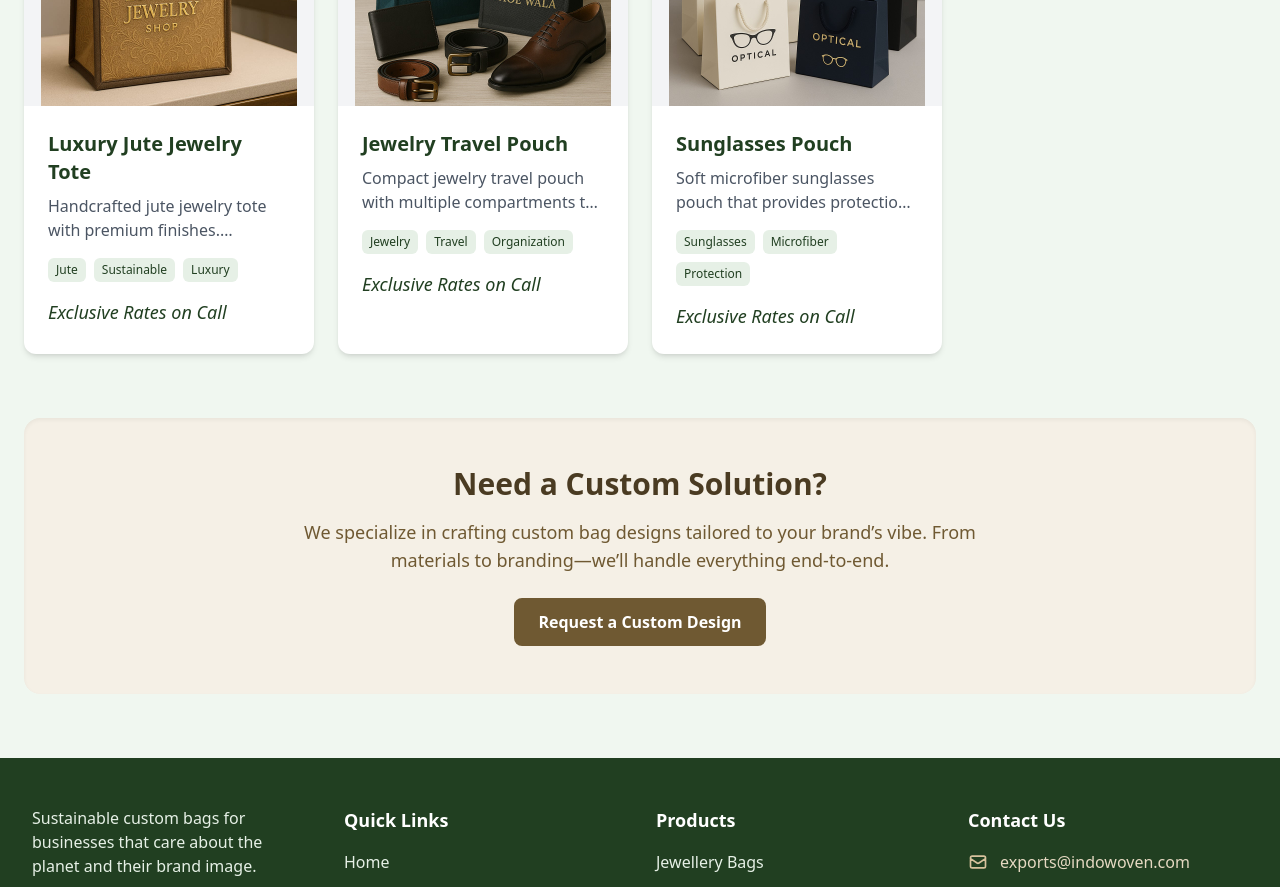
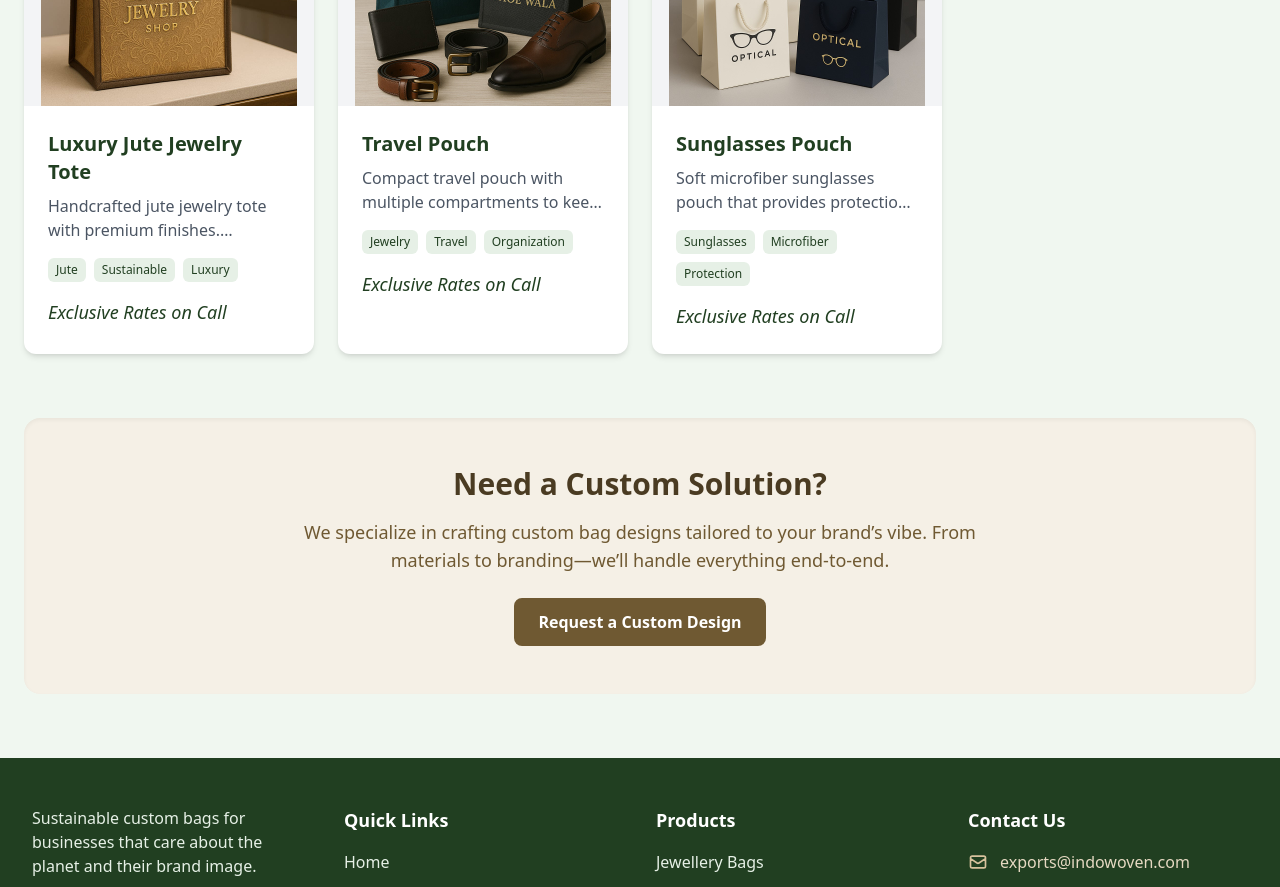
Before and after one commit to vinit-codes/IndoWoven, a Next.js app: page /products in a window 1280 px wide. Shown: the part 2080-2967 px from the top of the page. Built offline with nearby package versions, Linux system fonts and the light colour scheme.

Commit message:
some changes

```diff
--- a/app/products/page.tsx
+++ b/app/products/page.tsx
@@ -130,9 +130,9 @@ const PRODUCTS = [
   },
   {
     id: "eco-accessories-2",
-    title: "Jewelry Travel Pouch",
+    title: "Travel Pouch",
     description:
-      "Compact jewelry travel pouch with multiple compartments to keep your valuables organized and protected.",
+      "Compact travel pouch with multiple compartments to keep your valuables organized and protected.",
     price: 29.99,
     image: "/images/bag15(shoes).jpeg",
     category: "Accessories",
```
